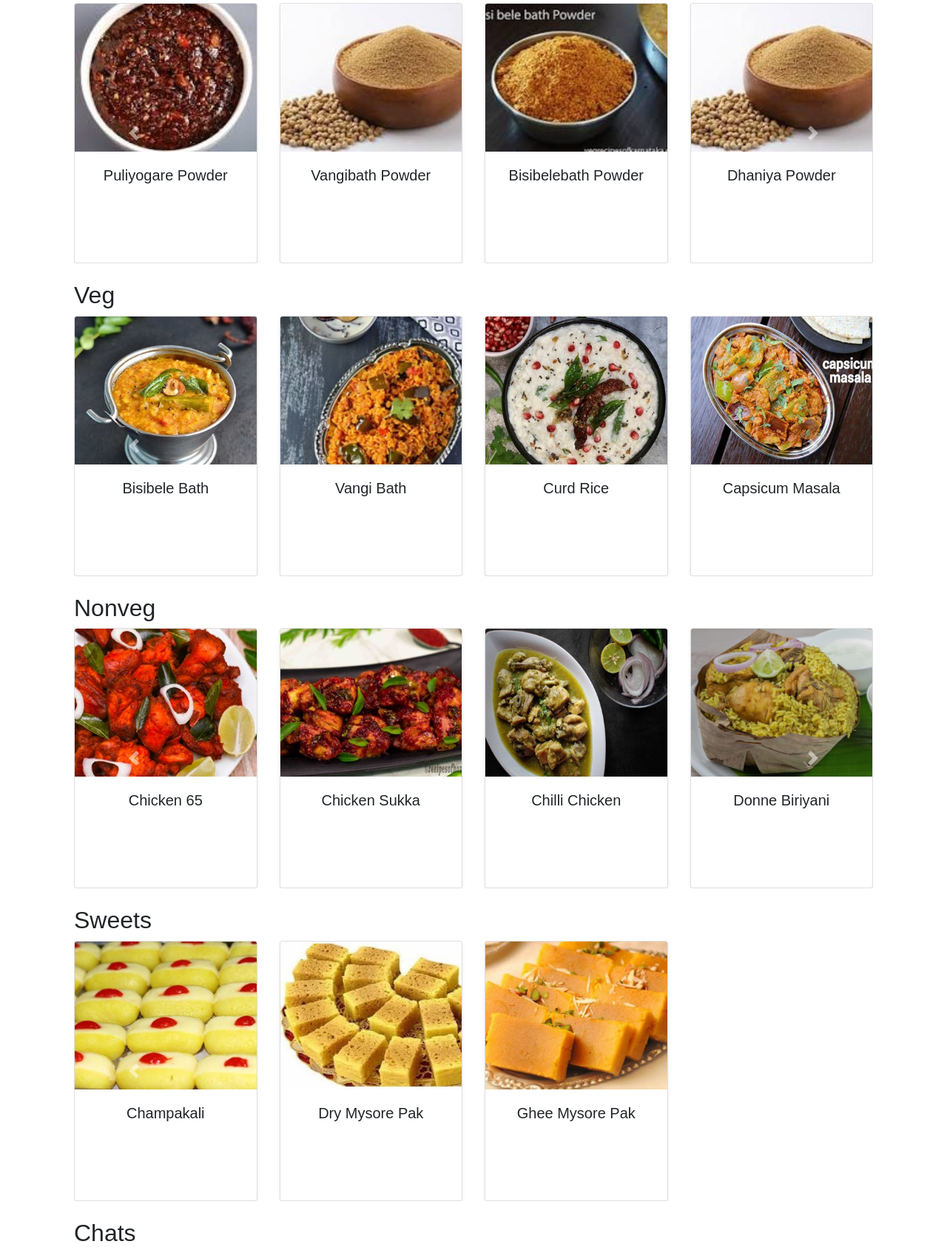
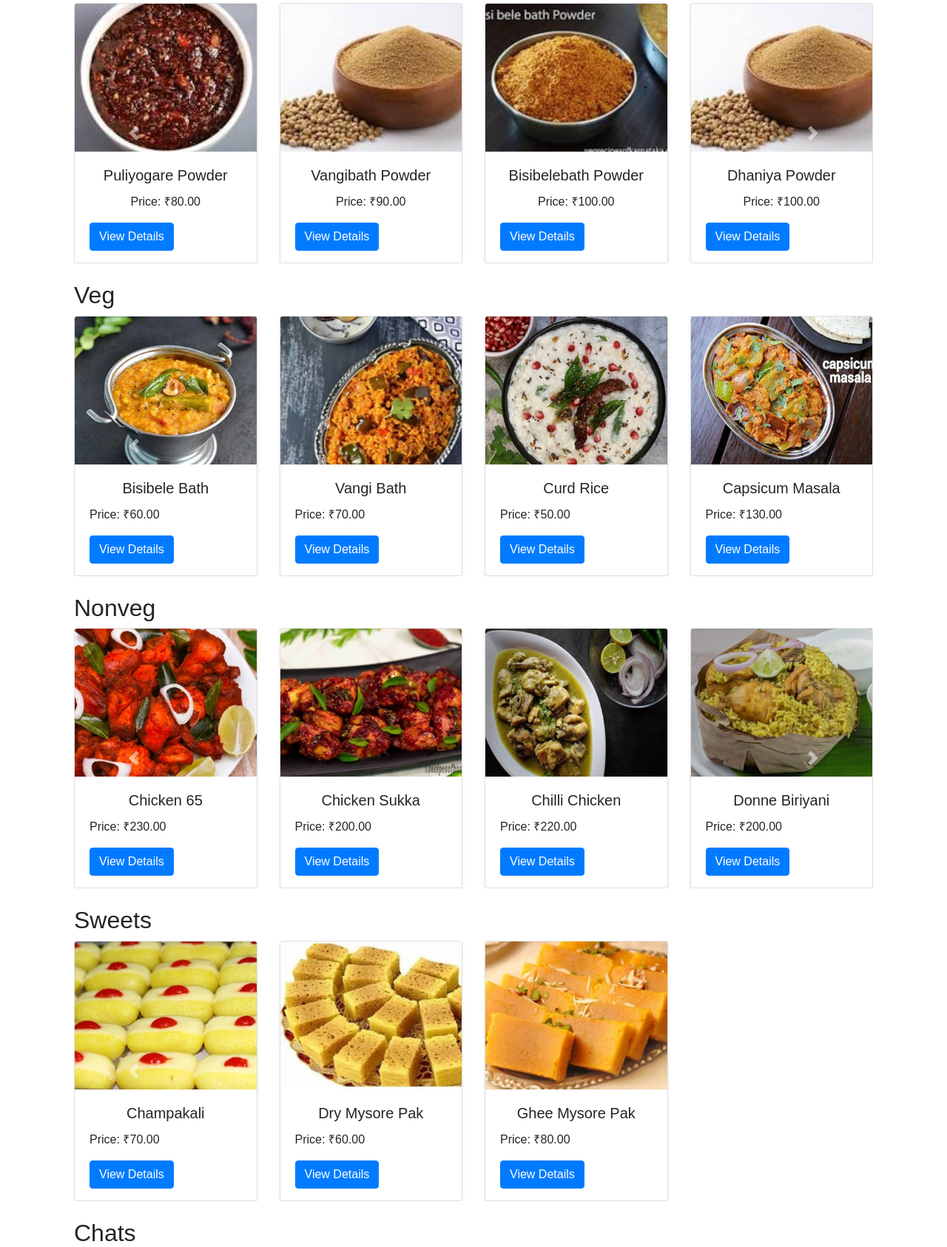
Before and after one commit to KiranGangoor0301/SpicesShop, a Django app: page / in a window 1280 px wide. Shown: the part 234-1920 px from the top of the page at 74% size. Run offline with Django 5.2, Linux system fonts and the light colour scheme; data comes from the database, SQL or seed files in the repository; both versions use the stored data as it was after the commit; some libraries are stand-ins or nearby versions.

Commit message:
done with changes

```diff
--- a/spiceshop/products/templates/base.html
+++ b/spiceshop/products/templates/base.html
@@ -209,9 +209,9 @@
 </head>
 <body>
     <!-- Loading Overlay -->
-    <div id="loading-overlay">
+    <!-- <div id="loading-overlay">
         <img src="{% static 'images/Gif.gif' %}" alt="Loading...">
-    </div>
+    </div> -->
 
     <!-- Main Content -->
     <header>
--- a/spiceshop/products/templates/products/chats.html
+++ b/spiceshop/products/templates/products/chats.html
@@ -37,12 +37,12 @@
             <img src="{{ product.image.url }}" class="card-img-top" alt="{{ product.name }}">
             <div class="card-body">
                 <h5 class="card-title">{{ product.name }}</h5>
-                <!-- <p class="card-text">{{ product.description }}</p> -->
+                <p class="card-text">{{ product.description }}</p>
                 <div class="d-flex justify-content-between align-items-center">
                     <div class="btn-group">
-                        <!-- <a href="{% url 'product_detail' product.pk %}" class="btn btn-sm btn-outline-secondary">View</a> -->
+                        <a href="{% url 'product_detail' product.pk %}" class="btn btn-sm btn-outline-secondary">View</a>
                     </div>
-                    <!-- <small class="text-muted">{{ product.price }}</small> -->
+                    <small class="text-muted">{{ product.price }}</small>
                 </div>
             </div>
         </div>
--- a/spiceshop/products/templates/products/nonveg.html
+++ b/spiceshop/products/templates/products/nonveg.html
@@ -40,9 +40,9 @@
                 <!-- <p class="card-text">{{ product.description }}</p> -->
                 <div class="d-flex justify-content-between align-items-center">
                     <div class="btn-group">
-                        <!-- <a href="{% url 'product_detail' product.pk %}" class="btn btn-sm btn-outline-secondary">View</a> -->
+                        <a href="{% url 'product_detail' product.pk %}" class="btn btn-sm btn-outline-secondary">View</a>
                     </div>
-                    <!-- <small class="text-muted">{{ product.price }}</small> -->
+                    <small class="text-muted">{{ product.price }}</small>
                 </div>
             </div>
         </div>
--- a/spiceshop/products/templates/products/powders.html
+++ b/spiceshop/products/templates/products/powders.html
@@ -40,9 +40,9 @@
                 <!-- <p class="card-text">{{ product.description }}</p> -->
                 <div class="d-flex justify-content-between align-items-center">
                     <div class="btn-group">
-                        <!-- <a href="{% url 'product_detail' product.pk %}" class="btn btn-sm btn-outline-secondary">View</a> -->
+                        <a href="{% url 'product_detail' product.pk %}" class="btn btn-sm btn-outline-secondary">View</a>
                     </div>
-                    <!-- <small class="text-muted">{{ product.price }}</small> -->
+                    <small class="text-muted">{{ product.price }}</small>
                 </div>
             </div>
         </div>
--- a/spiceshop/products/templates/products/product_list.html
+++ b/spiceshop/products/templates/products/product_list.html
@@ -64,8 +64,8 @@
                                 {% endif %}
                                 <div class="card-body" style="height: 150px;">
                                     <h5 class="card-title text-center">{{ product.name }}</h5>
-                                    <!-- <p class="card-text">Price: ₹{{ product.price }}</p> -->
-                                    <!-- <a href="{% url 'product_detail' product.pk %}" class="btn btn-primary">View Details</a> -->
+                                    <p class="card-text text-center">Price: ₹{{ product.price }}</p>
+                                    <a href="{% url 'product_detail' product.pk %}" class="btn btn-primary text-center">View Details</a>
                                 </div>
                             </div>
                         </div>
@@ -108,8 +108,8 @@
                                 {% endif %}
                                 <div class="card-body" style="height: 150px;">
                                     <h5 class="card-title text-center">{{ product.name }}</h5>
-                                    <!-- <p class="card-text">Price: ₹{{ product.price }}</p> -->
-                                    <!-- <a href="{% url 'product_detail' product.pk %}" class="btn btn-primary">View Details</a> -->
+                                    <p class="card-text">Price: ₹{{ product.price }}</p>
+                                    <a href="{% url 'product_detail' product.pk %}" class="btn btn-primary text-center">View Details</a>
                                 </div>
                             </div>
                         </div>
--- a/spiceshop/products/templates/products/sweets.html
+++ b/spiceshop/products/templates/products/sweets.html
@@ -36,9 +36,9 @@
                 <p class="card-text">{{ product.description }}</p>
                 <div class="d-flex justify-content-between align-items-center">
                     <div class="btn-group">
-                        <!-- <a href="{% url 'product_detail' product.pk %}" class="btn btn-sm btn-outline-secondary">View</a> -->
+                        <a href="{% url 'product_detail' product.pk %}" class="btn btn-sm btn-outline-secondary">View</a>
                     </div>
-                    <!-- <small class="text-muted">{{ product.price }}</small> -->
+                    <small class="text-muted">{{ product.price }}</small>
                 </div>
             </div>
         </div>
--- a/spiceshop/products/templates/products/veg.html
+++ b/spiceshop/products/templates/products/veg.html
@@ -40,9 +40,9 @@
                 <p class="card-text">{{ product.description }}</p>
                 <div class="d-flex justify-content-between align-items-center">
                     <div class="btn-group">
-                        <!-- <a href="{% url 'product_detail' product.pk %}" class="btn btn-sm btn-outline-secondary">View</a> -->
+                        <a href="{% url 'product_detail' product.pk %}" class="btn btn-sm btn-outline-secondary">View</a>
                     </div>
-                    <!-- <small class="text-muted">{{ product.price }}</small> -->
+                    <small class="text-muted">{{ product.price }}</small>
                 </div>
             </div>
         </div>
```
Also changed, not shown: spiceshop/db.sqlite3.
